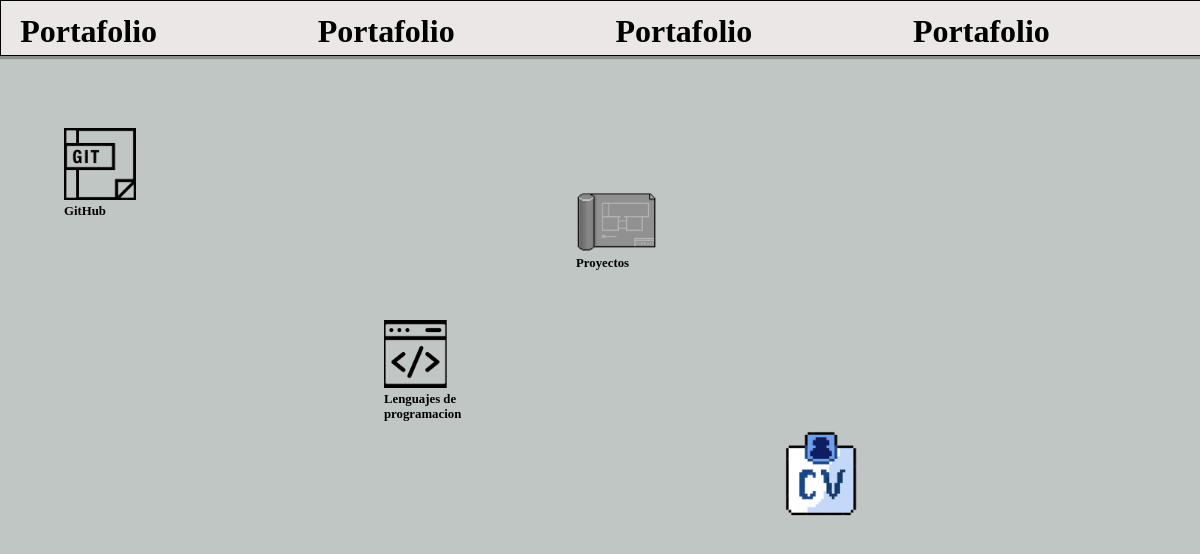
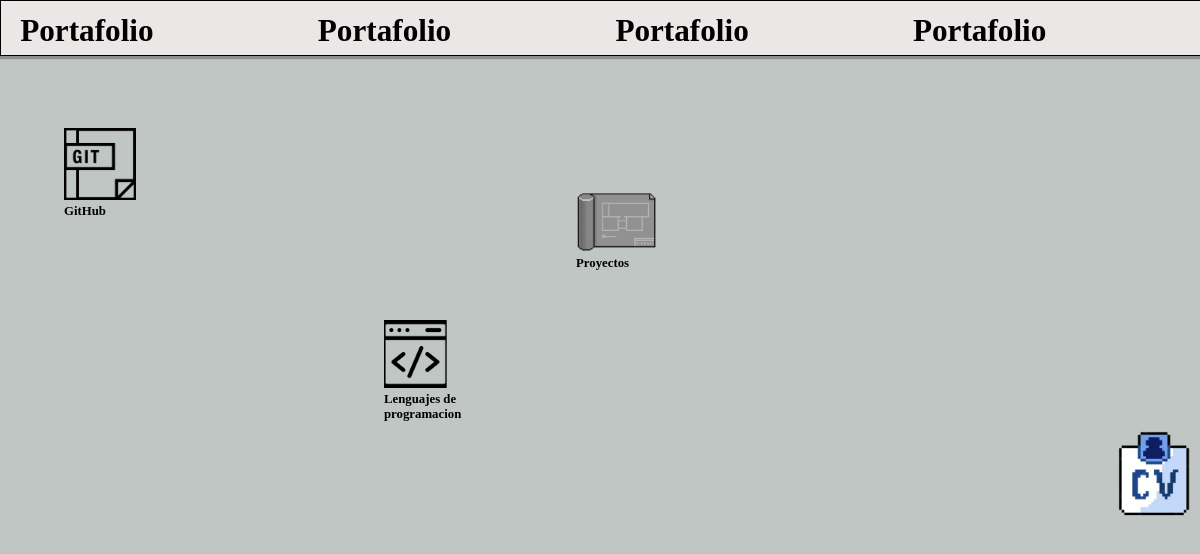
Before and after one commit to jasonesquivel/Portafolio, a plain HTML site: page index.html in a window 1280 px wide. Shown: the full height of the page, 0-1200 px from the left. Drawn offline with Linux system fonts and the light colour scheme; a web font is replaced by a local one.

Commit message:
Me gusta mas asi

```diff
--- a/css/PaginaPrincipal.css
+++ b/css/PaginaPrincipal.css
@@ -26,7 +26,7 @@
   position: absolute;
   width: 16vw;
   height: 13vw;
-  left: 58vw;
+  left: 84vw;
   top: 32vw;
 }
 .box-sizing-Git img,
--- a/css/estilos.css
+++ b/css/estilos.css
@@ -37,7 +37,7 @@
 
 .header-item h2 {
   margin: 0;
-  font-size: 4vh;
+  font-size: 3.9vh;
 }
 
 .Lit-Yo-Item {
```
